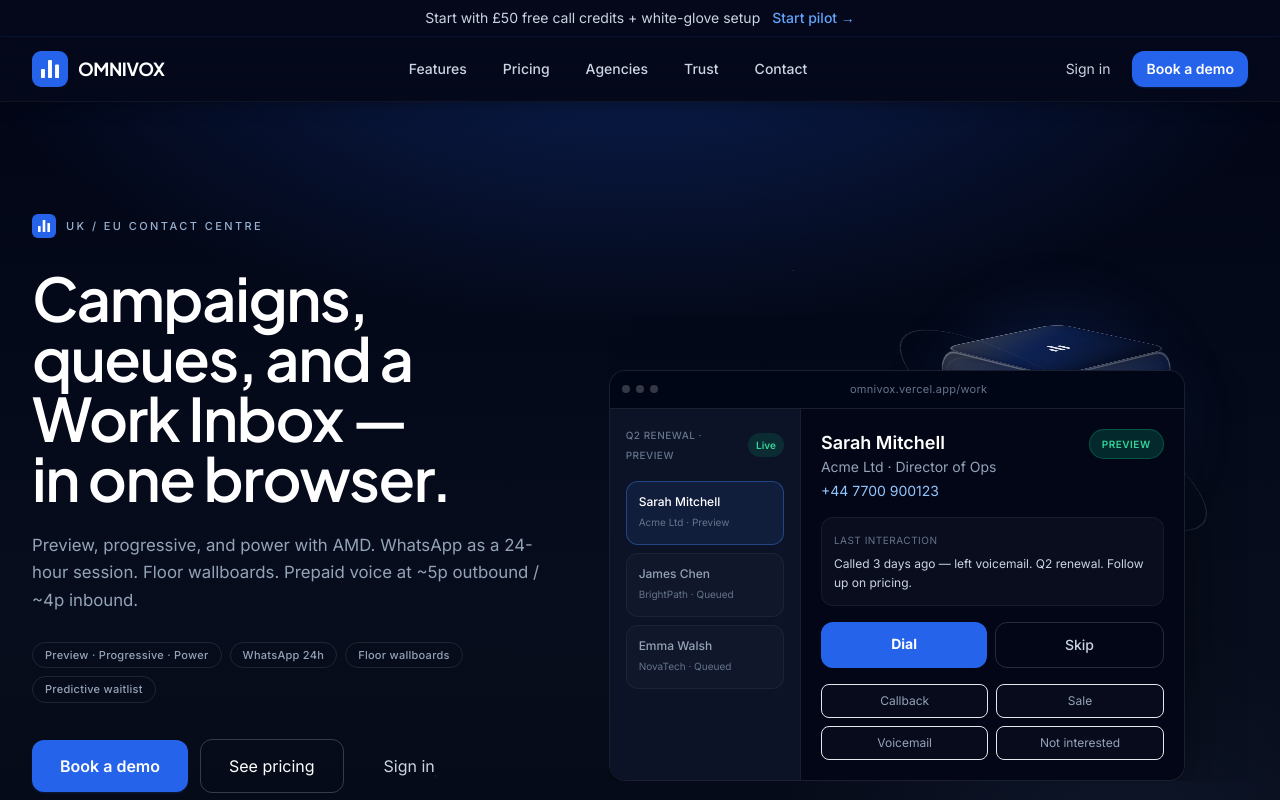
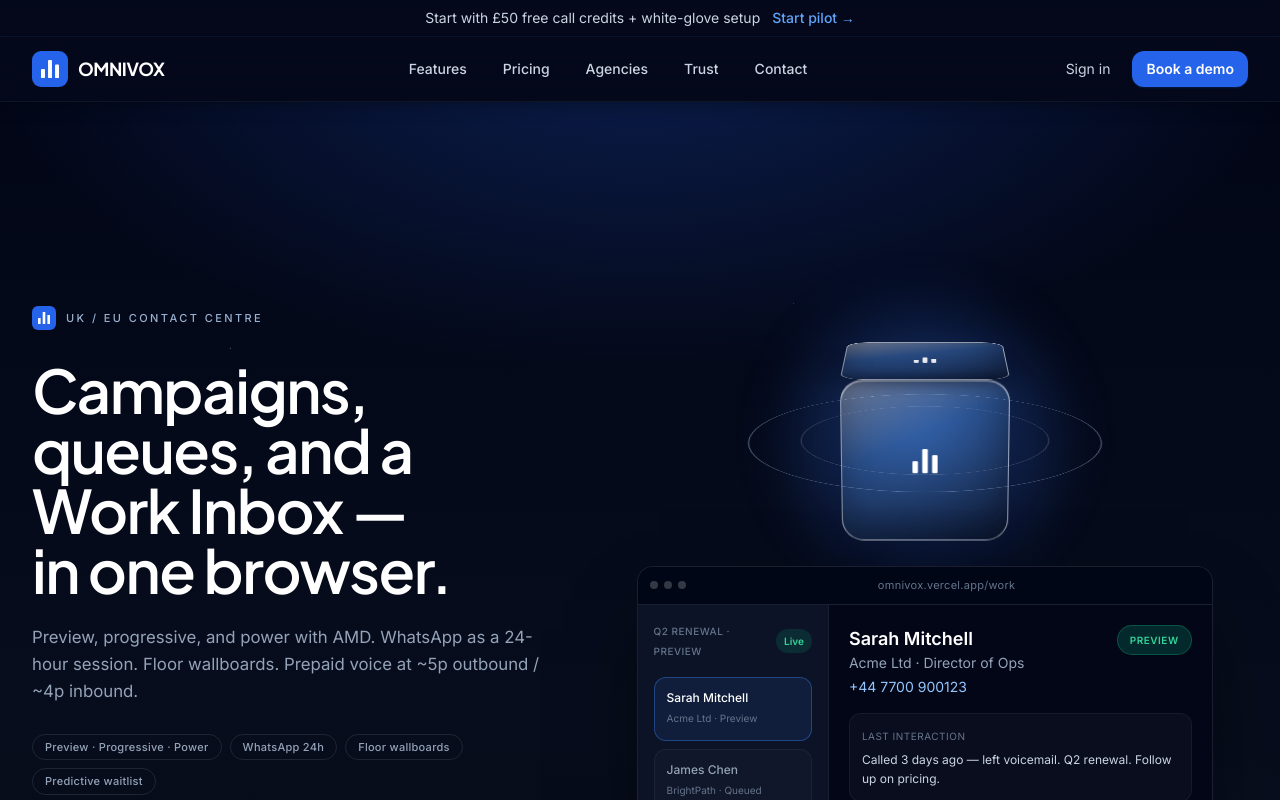
Before and after one commit to Kenan3477/Omnivox-Website, a Next.js app: page / in a window 1280 px wide. Shown: the top 800 px of the page. Built offline with nearby package versions, Linux system fonts and the light colour scheme.

Commit message:
Bring the glass sculpture in front of the product, not behind it
The first pass was too faint and clipped. The cube now sits above the
workspace with a brighter rim so it reads as a brand object, not a
ghost in the gradient.

Co-authored-by: kenan <kenan@dashteam.co.uk>

```diff
--- a/app/globals.css
+++ b/app/globals.css
@@ -61,10 +61,10 @@
 
 .omni-glow {
   position: absolute;
-  inset: 18%;
+  inset: 14%;
   border-radius: 9999px;
-  background: radial-gradient(circle, rgba(37, 99, 235, 0.35), transparent 68%);
-  filter: blur(28px);
+  background: radial-gradient(circle, rgba(59, 130, 246, 0.55), rgba(37, 99, 235, 0.12) 55%, transparent 70%);
+  filter: blur(22px);
 }
 
 .omni-floor {
@@ -102,7 +102,7 @@
   left: 50%;
   top: 50%;
   border-radius: 9999px;
-  border: 1px solid rgba(191, 219, 254, 0.22);
+  border: 1px solid rgba(191, 219, 254, 0.45);
   pointer-events: none;
 }
 
@@ -117,7 +117,7 @@
   width: 15.5rem;
   height: 15.5rem;
   margin: -7.75rem 0 0 -7.75rem;
-  border-color: rgba(255, 255, 255, 0.1);
+  border-color: rgba(255, 255, 255, 0.22);
   transform: rotateX(74deg) rotateZ(28deg);
 }
 
@@ -132,13 +132,13 @@
 
 .omni-glass {
   background:
-    linear-gradient(155deg, rgba(255, 255, 255, 0.2) 0%, rgba(37, 99, 235, 0.16) 42%, rgba(8, 15, 35, 0.72) 100%);
-  border: 1px solid rgba(255, 255, 255, 0.28);
+    linear-gradient(155deg, rgba(255, 255, 255, 0.38) 0%, rgba(96, 165, 250, 0.28) 38%, rgba(15, 23, 42, 0.55) 100%);
+  border: 1px solid rgba(255, 255, 255, 0.5);
   border-radius: 1.35rem;
   box-shadow:
-    inset 0 1px 0 rgba(255, 255, 255, 0.38),
-    inset 0 -12px 24px rgba(2, 6, 23, 0.35),
-    0 18px 40px rgba(2, 6, 23, 0.35);
+    inset 0 1px 0 rgba(255, 255, 255, 0.55),
+    inset 0 -16px 28px rgba(2, 6, 23, 0.28),
+    0 24px 48px rgba(2, 6, 23, 0.4);
 }
 
 .omni-cube-face {
--- a/components/home/Hero.tsx
+++ b/components/home/Hero.tsx
@@ -11,9 +11,9 @@ export function Hero() {
   return (
     <section className="relative overflow-hidden bg-slate-950">
       <Starfield />
-      <div className="relative z-10 mx-auto max-w-7xl px-4 sm:px-6 lg:px-8 pt-16 pb-12 md:pt-24 md:pb-16 lg:pt-28 lg:pb-20">
-        <div className="grid lg:grid-cols-[minmax(0,0.92fr)_minmax(0,1.08fr)] gap-10 lg:gap-8 items-center">
-          <div className="text-center lg:text-left lg:pr-4">
+      <div className="relative z-10 mx-auto max-w-7xl px-4 sm:px-6 lg:px-8 pt-16 pb-16 md:pt-24 md:pb-20 lg:pt-28">
+        <div className="grid lg:grid-cols-[minmax(0,0.9fr)_minmax(0,1.1fr)] gap-12 lg:gap-10 items-center">
+          <div className="text-center lg:text-left">
             <p className="inline-flex items-center gap-2.5 text-[11px] font-medium uppercase tracking-[0.22em] text-blue-200/80">
               <LogoMark className="h-6 w-6" />
               UK / EU contact centre
@@ -40,11 +40,11 @@ export function Hero() {
             </div>
           </div>
 
-          <div className="relative min-h-[380px] lg:min-h-[520px] overflow-hidden">
-            <div className="pointer-events-none absolute left-1/2 top-0 z-0 -translate-x-1/2 lg:left-auto lg:right-0 lg:translate-x-8 lg:-top-6">
+          <div className="relative flex flex-col items-center">
+            <div className="hidden lg:block -mb-24">
               <OmniCube size="lg" />
             </div>
-            <div className="relative z-10 mx-auto max-w-xl pt-28 sm:pt-32 lg:ml-0 lg:mr-6 lg:pt-36">
+            <div className="relative z-10 w-full max-w-xl">
               <BrowserFrame title={siteConfig.appWorkHost} tone="dark">
                 <HeroWorkspace />
               </BrowserFrame>
@@ -54,8 +54,13 @@ export function Hero() {
 
         <dl className="mt-16 grid grid-cols-2 md:grid-cols-4 border-t border-white/10">
           {trustMetrics.map((m) => (
-            <div key={m.label} className="px-0 py-6 md:px-6 md:first:pl-0 border-white/10 md:border-l md:first:border-l-0">
-              <dt className="font-display text-2xl md:text-[1.75rem] font-semibold tracking-tight text-white">{m.value}</dt>
+            <div
+              key={m.label}
+              className="px-0 py-6 md:px-6 md:first:pl-0 border-white/10 md:border-l md:first:border-l-0"
+            >
+              <dt className="font-display text-2xl md:text-[1.75rem] font-semibold tracking-tight text-white">
+                {m.value}
+              </dt>
               <dd className="text-xs text-slate-500 mt-1 tracking-wide">{m.label}</dd>
             </div>
           ))}
```
